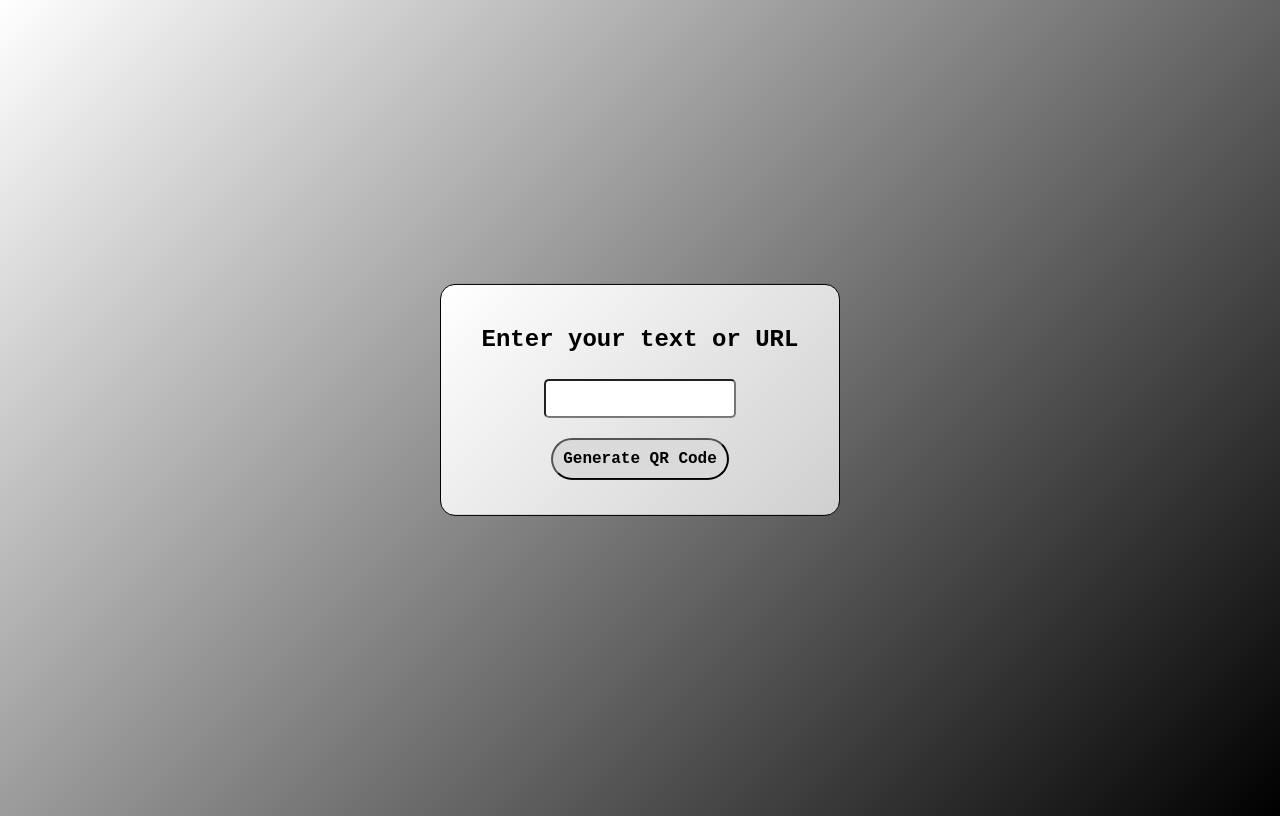
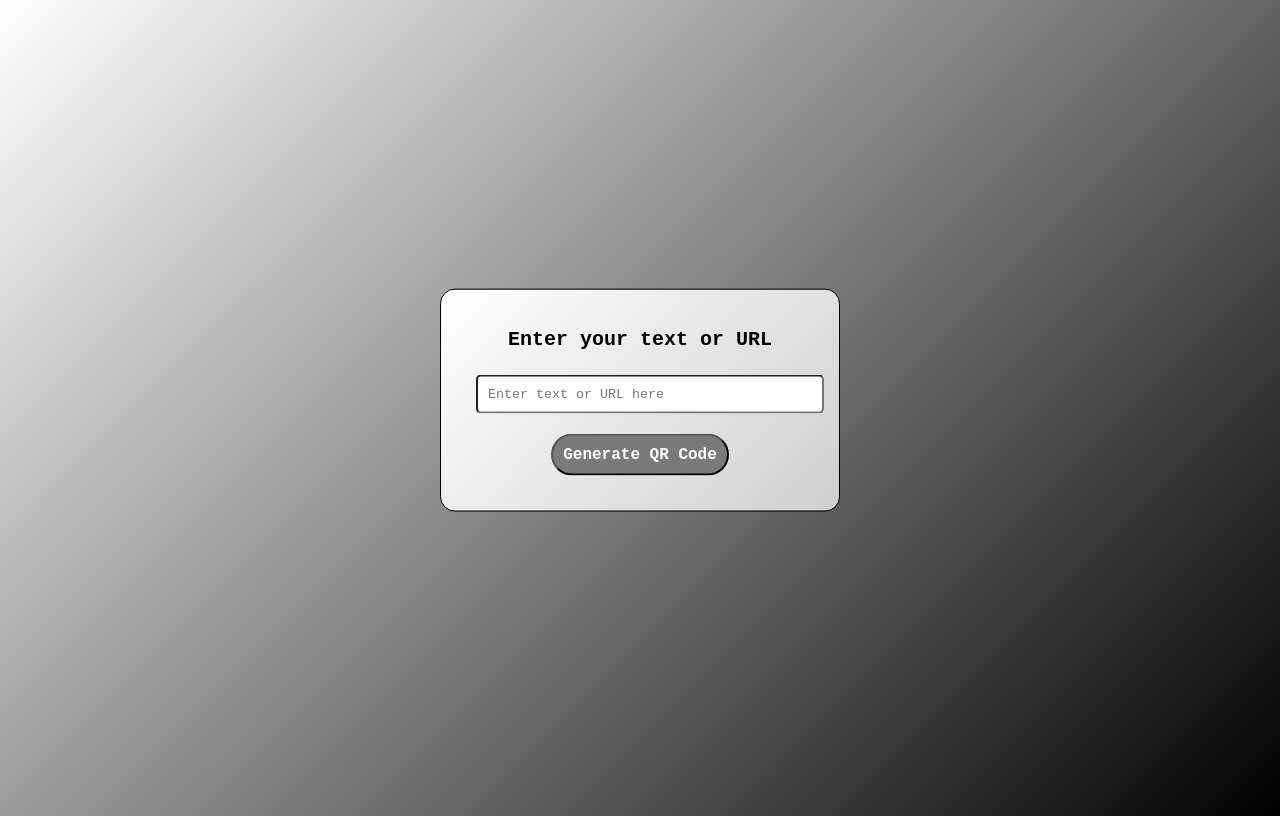
Before and after one commit to mikalPaudel/8.-QR-Code-Generator, a plain HTML site: page index.html in a window 1280 px wide. Drawn offline with Linux system fonts and the light colour scheme.

Commit message:
Enhance input field with placeholder and adjust styles for better UI consistency

```diff
--- a/index.html
+++ b/index.html
@@ -9,7 +9,7 @@
 <body>
     <div class="container">
         <h1>Enter your text or URL</h1>
-        <input type="text">
+        <input type="text" placeholder="Enter text or URL here">
         <button>Generate QR Code</button>
     </div>
 
--- a/styles.css
+++ b/styles.css
@@ -21,7 +21,7 @@
     transform: translate(-50%, -50%);
  }
  h1{
-    font-size: 24px;
+    font-size: 20px;
     font-weight: 600;
     word-wrap: none;
  }
@@ -29,22 +29,24 @@
     border-radius: 5px;
     padding: 10px;
     margin: 10px;
+    width: 100%;
  }
-.qr{
-    display: none;
-}
+ input:focus{
+    outline: none;
+    border: 2px solid #3d9690;
+ }
  button{
     padding: 10px;
     margin: 10px;
     border-radius: 50px;
-    background: #dadada;
+    background: #7a7a7a;
     font-size: 16px;
-    font-weight: 600;
+    font-weight: 650;
+    color: white;
  }
  button:hover{
     cursor: pointer;
     transition: 3ms ease-in-out;
  }
  button:active{
-    transition: 5ms ease-in-out;
- }
+    transform: scale(0.98);}
```
